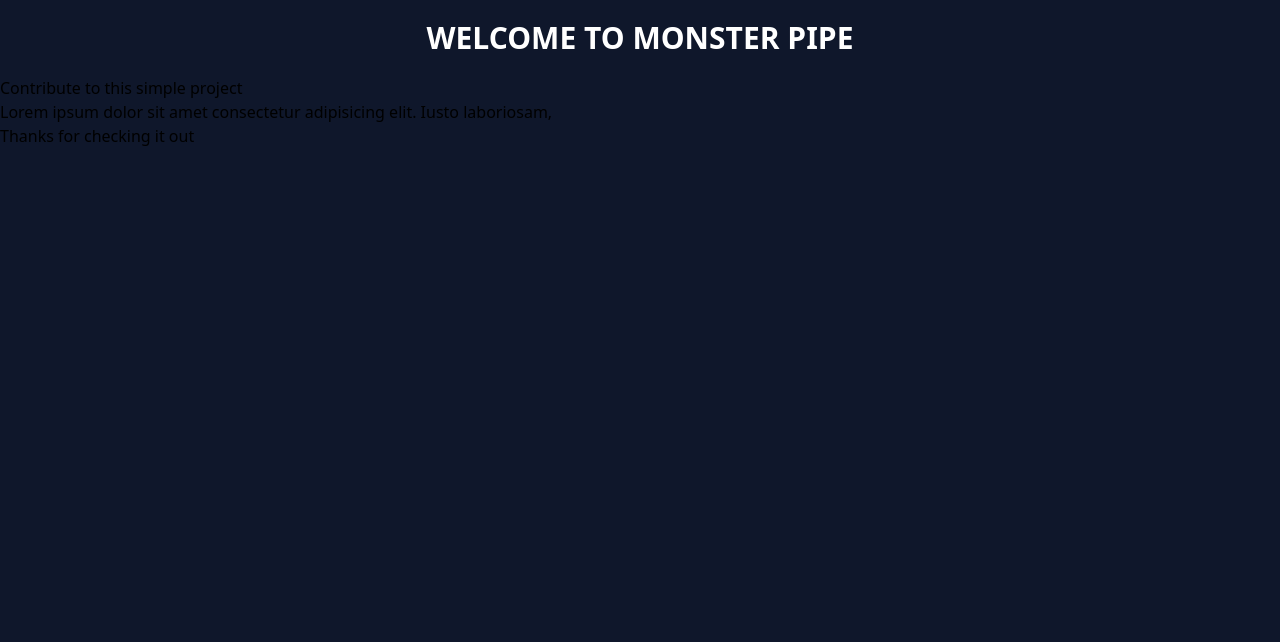
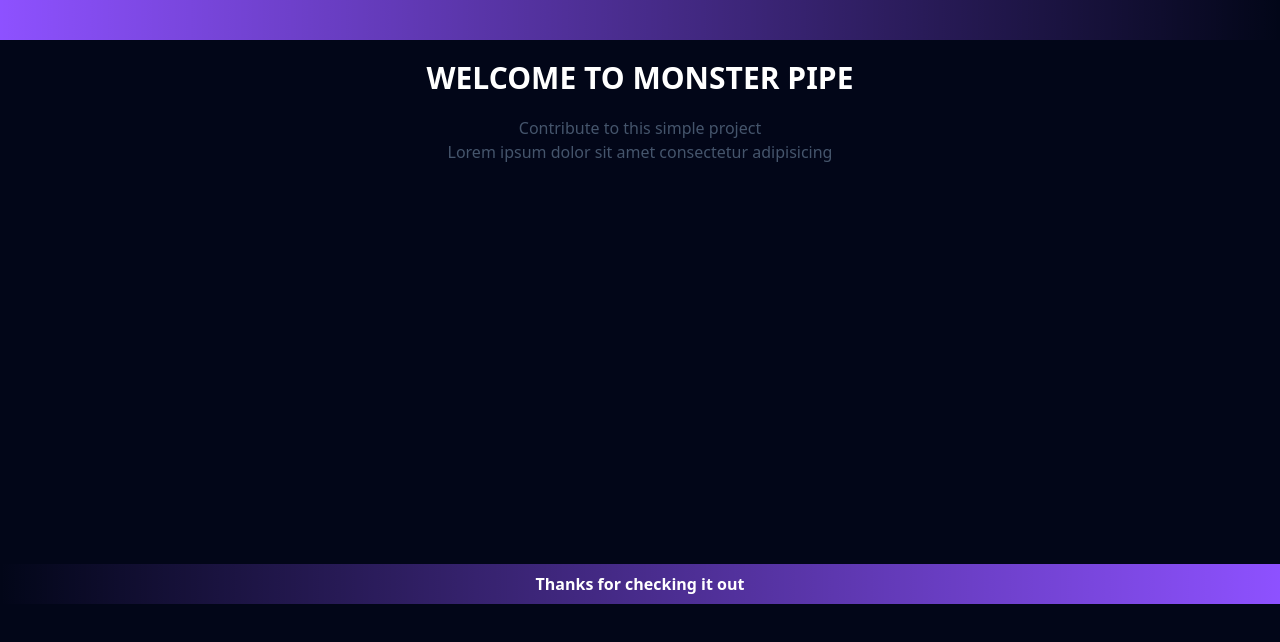
Before and after one commit to shinobi6800/Monster-Pipe, a website: page src/home.html in a window 1280 px wide. Drawn offline with nearby package versions, Linux system fonts and the light colour scheme.

Commit message:
Basic Home Screen

```diff
--- a/src/home.html
+++ b/src/home.html
@@ -6,20 +6,23 @@
     <script src="https://unpkg.com/@tailwindcss/browser@4"></script>
     <title>Monster Pipe</title>
 </head>
-<body class="bg-slate-900">
+<body class="bg-slate-950">
     <!--Header Section-->
-<nav></nav>
+<nav class="bg-gradient-to-r from-violet-500  h-10 w-full"></nav>
 <!--Header Section-->
 <header>
     <h1 class="text-3xl text-white p-3 m-2 font-bold text-center">WELCOME TO MONSTER PIPE</h1>
 </header>
 <!--Main-->
 <main>
-    <div>
-        <h2>Contribute to this  simple project</h2>
-        <p>Lorem ipsum dolor sit amet consectetur adipisicing elit. Iusto laboriosam,</p>
+    <div class="text-center wrap">
+        <h2 class="text-slate-600">Contribute to this  simple project</h2>
+        <p class="text-slate-600">Lorem ipsum dolor sit amet consectetur adipisicing </p>
+        <i class="fa-brands fa-github"></i>
     </div>
 </main>
 
-<footer><p>Thanks for checking it out</p></footer>
+<footer class="bg-gradient-to-l from-violet-500 h-10 w-full">
+    <p class="text-center mt-100 text-white m-3  p-2 font-bold  ">Thanks for checking it out</p>
+</footer>
 </html>
```
